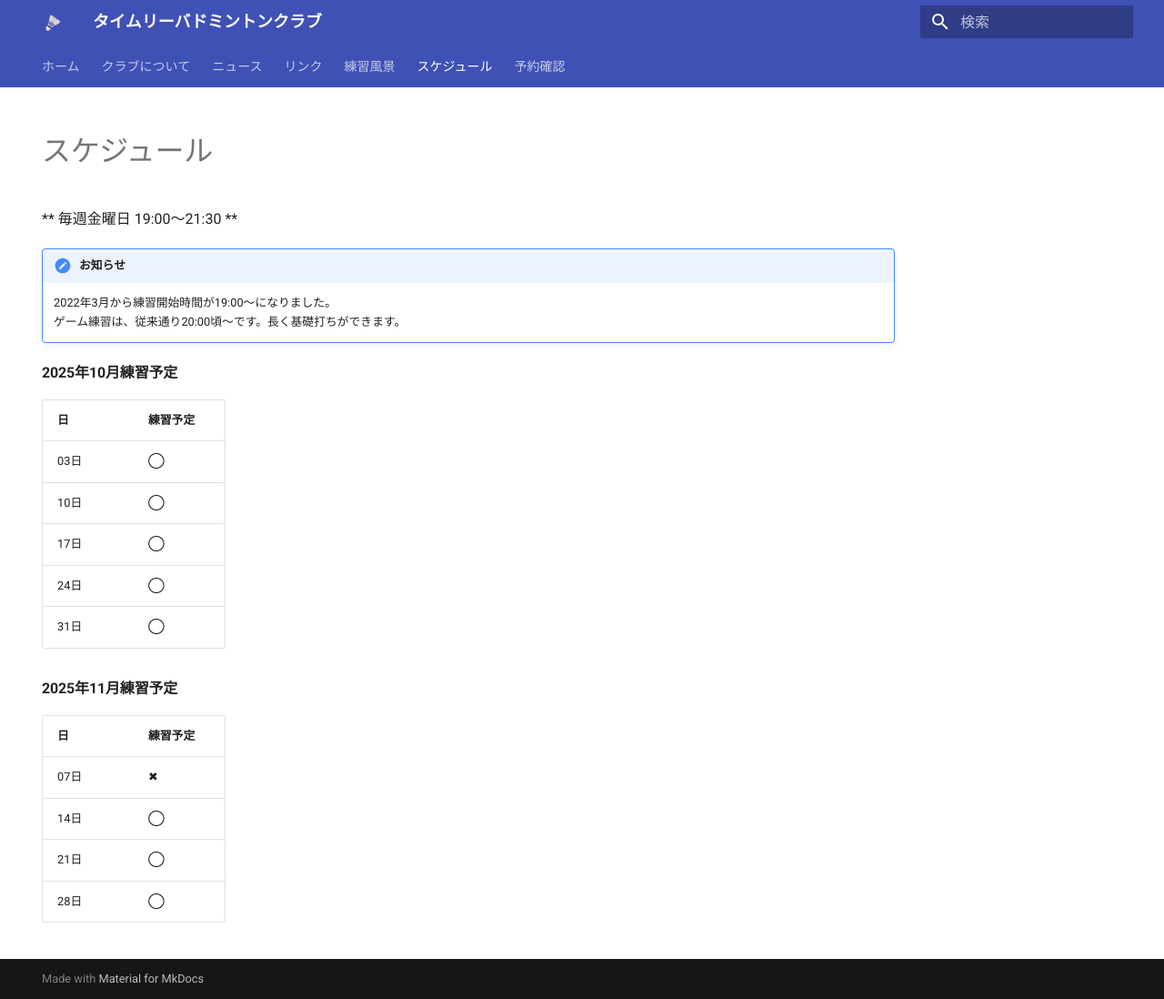
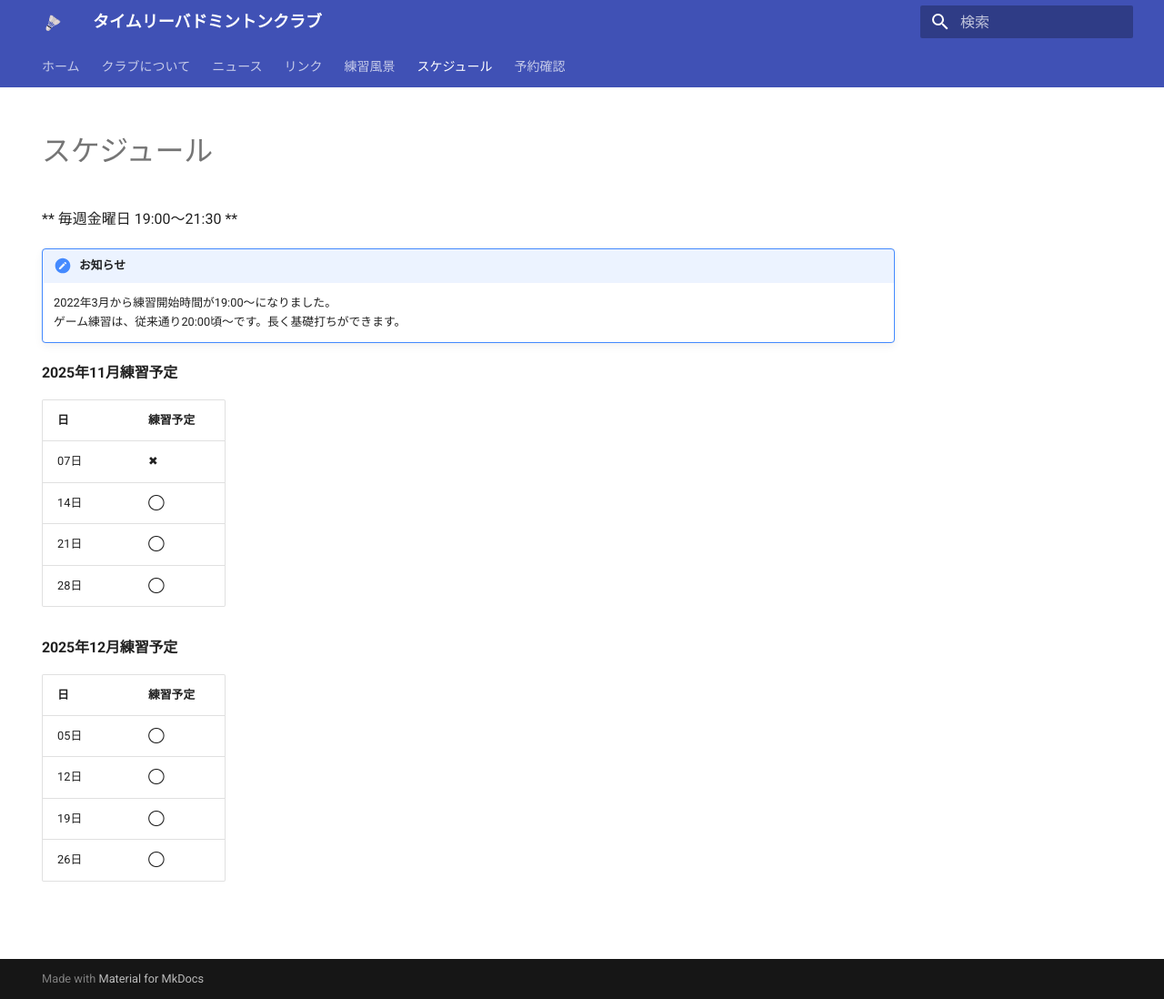
Before and after one commit to itokouji/timely_blog, an MkDocs documentation site: the page built from docs/schedule.md, in a window 1280 px wide and 1098 px high. Shown: the whole window at 91% size. Built offline with MkDocs 1.6.1 and Material for MkDocs 9.7.7, drawn with Linux system fonts in a browser that asks for light colours.

Commit message:
Added schedule in December 2025

```diff
--- a/docs/schedule.md
+++ b/docs/schedule.md
@@ -9,15 +9,6 @@ hide:
     2022年3月から練習開始時間が19:00〜になりました。
     ゲーム練習は、従来通り20:00頃〜です。長く基礎打ちができます。
 
-#### 2025年10月練習予定
-|日|練習予定|
-|---|---|
-|03日|◯|
-|10日|◯|
-|17日|◯|
-|24日|◯|
-|31日|◯|
-
 #### 2025年11月練習予定
 |日|練習予定|
 |---|---|
@@ -25,3 +16,11 @@ hide:
 |14日|◯|
 |21日|◯|
 |28日|◯|
+
+#### 2025年12月練習予定
+|日|練習予定|
+|---|---|
+|05日|◯|
+|12日|◯|
+|19日|◯|
+|26日|◯|
```
Also changed, not shown: docs/index.md (+1 -1 lines), docs/news.md (+2 -0 lines).
